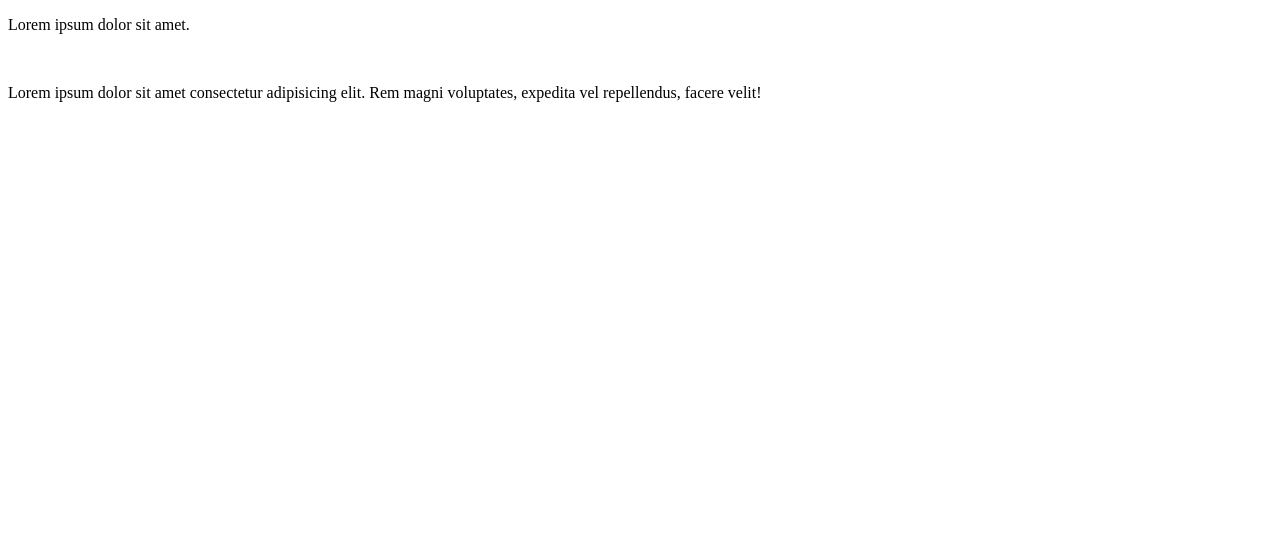
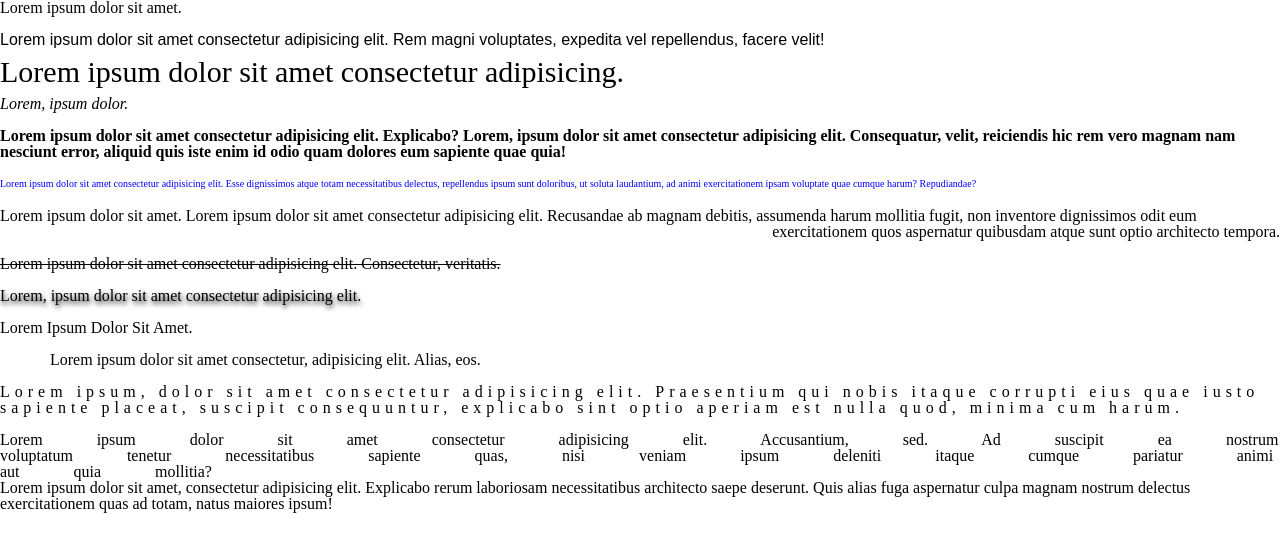
Before and after one commit to gh-337/gh-t1, a plain HTML site: page ney/startCss.html in a window 1280 px wide. Drawn offline with Linux system fonts and the light colour scheme.

Commit message:
css gmmp

```diff
--- a/ney/css/style.css
+++ b/ney/css/style.css
@@ -87,3 +87,50 @@ h6 {
 .arial {
     font-family: Arial, "Helvetica Neue", Helvetica, sans-serif;
 }
+
+.fonz30 {
+    font-size: 30px;
+}
+
+.italic {
+    font-style: italic;
+}
+
+.weight {
+    font-weight: 700;
+}
+
+.cllor {
+    font-size: 10px;
+    color: blue;
+}
+
+.textRight {
+    text-align-last: right;
+}
+
+.decoratin {
+    text-decoration: line-through;
+}
+
+.shadow {
+    text-shadow: 1px 3px 5px #000;
+}
+
+.uppercase {
+    text-transform: capitalize;
+}
+
+.ident {
+    text-indent: 50px;
+}
+
+.lspaice {
+    letter-spacing: 5px;
+}
+
+.wordSpacing {
+    word-spacing: 50px;
+}
+
+.
--- a/ney/startCss.html
+++ b/ney/startCss.html
@@ -5,7 +5,8 @@
     <meta charset="UTF-8">
     <meta http-equiv="X-UA-Compatible" content="IE=edge">
     <meta name="viewport" content="width=device-width, initial-scale=1.0">
-    <title>Document</title>
+    <title></title>
+    <link rel="stylesheet" href="css/style.css">
 </head>
 
 <body>
@@ -21,6 +22,87 @@
         facere velit!
     </p>
 
+    <br>
+
+    <p class="fonz30">
+        Lorem ipsum dolor sit amet consectetur adipisicing.
+    </p>
+
+    <br>
+
+    <p class="italic">
+        Lorem, ipsum dolor.
+    </p>
+
+    <br>
+
+    <p class="weight">
+        Lorem ipsum dolor sit amet consectetur adipisicing elit. Explicabo?
+        Lorem, ipsum dolor sit amet consectetur adipisicing elit. Consequatur, velit, reiciendis hic rem vero magnam nam
+        nesciunt error, aliquid quis iste enim id odio quam dolores eum sapiente quae quia!
+    </p>
+
+    <br>
+
+    <p class="cllor">
+        Lorem ipsum dolor sit amet consectetur adipisicing elit. Esse dignissimos atque totam necessitatibus delectus,
+        repellendus ipsum sunt doloribus, ut soluta laudantium, ad animi exercitationem ipsam voluptate quae cumque
+        harum? Repudiandae?
+    </p>
+
+    <br>
+
+    <p class="textRight">
+        Lorem ipsum dolor sit amet.
+        Lorem ipsum dolor sit amet consectetur adipisicing elit. Recusandae ab magnam debitis, assumenda harum mollitia
+        fugit, non
+        inventore dignissimos
+        odit eum exercitationem quos aspernatur quibusdam atque sunt optio architecto tempora.
+    </p>
+
+    <br>
+
+    <p class="decoratin">
+        Lorem ipsum dolor sit amet consectetur adipisicing elit. Consectetur, veritatis.
+    </p>
+
+    <br>
+
+    <p class="shadow">Lorem, ipsum dolor sit amet consectetur adipisicing elit.</p>
+
+    <br>
+
+    <p class="uppercase">
+        Lorem ipsum dolor sit amet.
+    </p>
+
+    <br>
+
+    <p class="ident">
+        Lorem ipsum dolor sit amet consectetur, adipisicing elit. Alias, eos.
+    </p>
+
+    <br>
+
+    <p class="lspaice">
+        Lorem ipsum, dolor sit amet consectetur adipisicing elit. Praesentium qui nobis itaque corrupti eius quae iusto
+        sapiente placeat, suscipit consequuntur, explicabo sint optio aperiam est nulla quod, minima cum harum.
+    </p>
+
+    <br>
+
+    <p class="wordSpacing">
+        Lorem ipsum dolor sit amet consectetur adipisicing elit. Accusantium, sed. Ad suscipit ea nostrum voluptatum
+        tenetur necessitatibus sapiente quas, nisi veniam ipsum deleniti itaque cumque pariatur animi aut quia mollitia?
+    </p>
+
+    <p class="whiteSpase ">
+        Lorem ipsum dolor sit amet, consectetur adipisicing elit. Explicabo rerum laboriosam necessitatibus
+        architecto saepe deserunt. Quis alias fuga aspernatur
+        culpa magnam nostrum delectus exercitationem quas ad totam, natus maiores ipsum!
+    </p>
+
+
 </body>
 
 </html>
```
Also changed, not shown: font/COPYRIGHT.txt (deleted), font/Lalithabai.ttf (deleted), font/arial_bolditalicmt.ttf (deleted), font/arialmt.ttf (deleted), font/moviefilmstrip.ttf (deleted), gmmp/style.css (added), 1 other file.
